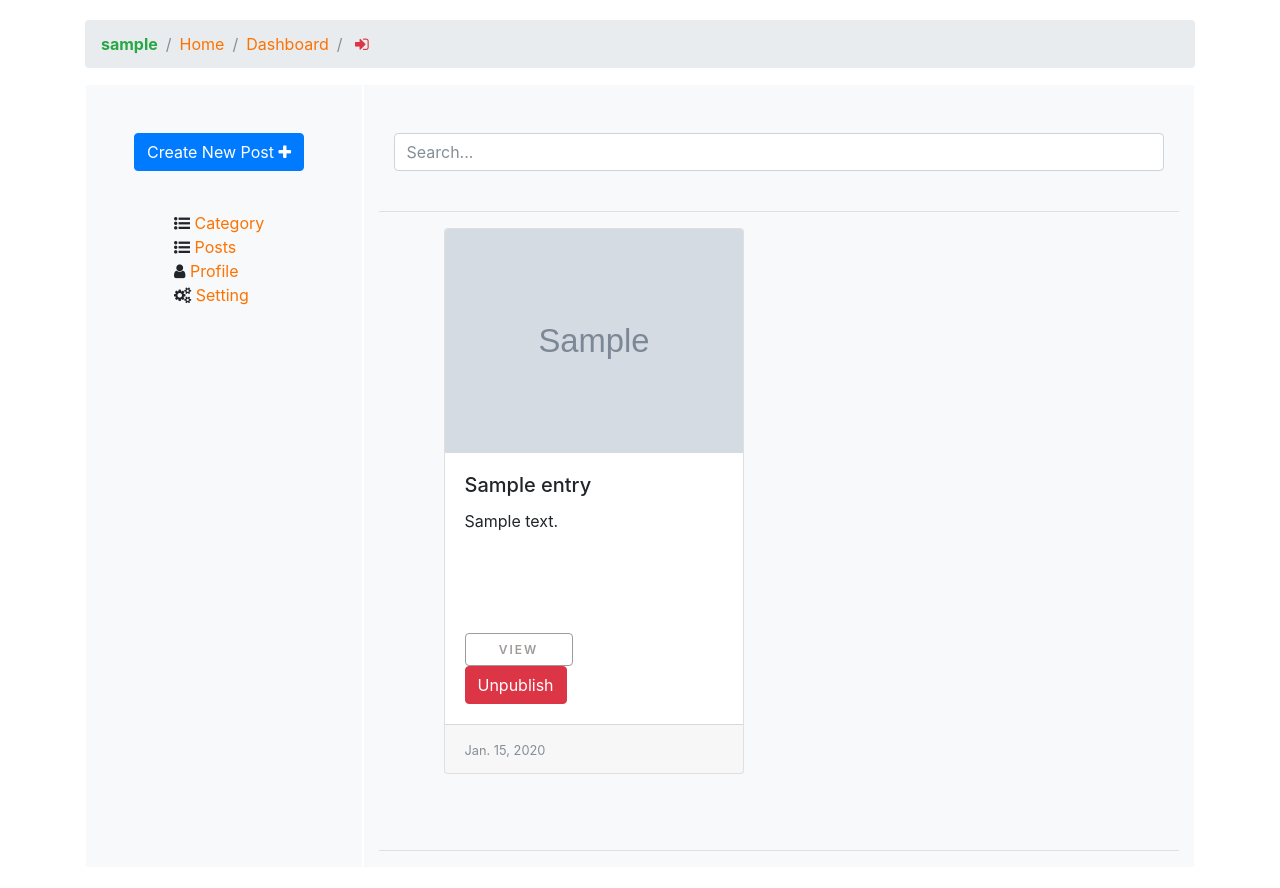
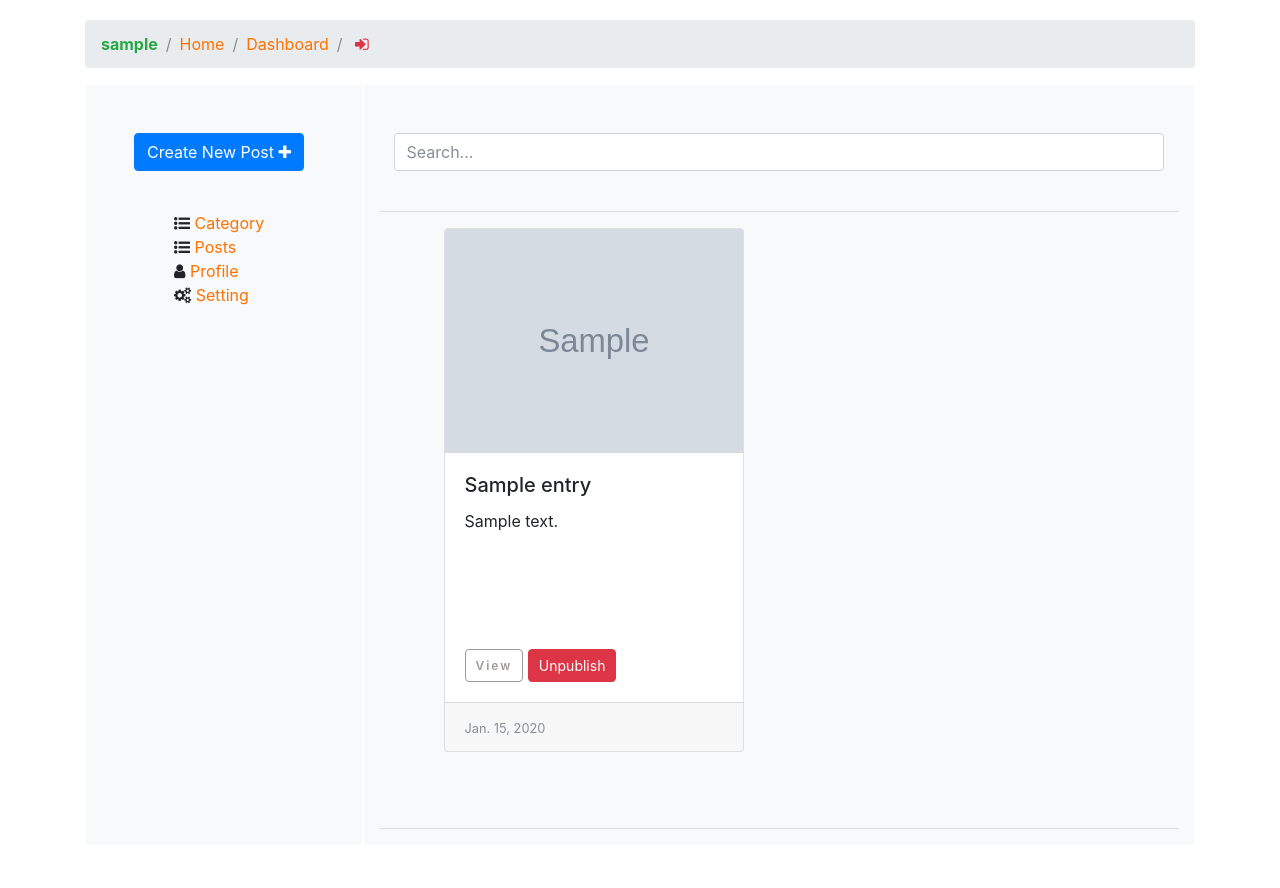
Before and after one commit to abiolarasheed/django-tinyblog, a Django app: page /dashboard/my-posts/ in a window 1280 px wide. After the commit the page ends 829 px from the top, so only its background shows below. Run offline with Django 3.2, Linux system fonts and the light colour scheme; a user stored in the database is signed in; tables that the repository leaves empty hold one stand-in row (values such as "Sample post"); grey boxes marked "Sample" are stand-in pictures; parts of the project's set-up code (start-up, migrations or seed data) failed here and were passed over; some libraries are stand-ins or nearby versions; some web fonts are replaced.

Commit message:
Updated main.css

```diff
--- a/tinyblog/assets/css/main.css
+++ b/tinyblog/assets/css/main.css
@@ -1,10 +1,28 @@
+@font-face {
+    font-family: cirStdBold;
+    src: url(../fonts/CircularStd-Bold.otf);
+}
+
+@font-face {
+    font-family: cirStdBook;
+    src: url(../fonts/CircularStd-Book.otf);
+}
+
+@font-face {
+    font-family: cirStdMedium;
+    src: url(../fonts/CircularStd-Medium.otf);
+}
+
 body {
+    font-family:cirStdBook, medium-ui-sans-serif-text-font,-apple-system,BlinkMacSystemFont,"Segoe UI",Roboto,Oxygen,Ubuntu,Cantarell,"Open Sans","Helvetica Neue",sans-serif;
   padding-top: 5rem;
 }
+
 .starter-template {
   padding: 3rem 1.5rem;
   text-align: center;
 }
+
 .post-imag {
   height:32px;
   width:32px;
@@ -80,6 +98,7 @@ body {
     margin: 0 auto 1.5em;
     padding-top: 20px;
 }
+
 
 .hentry header {
     padding: 1.5em;
@@ -194,7 +213,6 @@ a {
 }
 
 .home{
-  font-family: "Whitney A", "Whitney B", "Whitney", "Whitney", Helvetica, Arial, sans-serif;
     font-size: 20px;
     line-height: 31px;
     color: #4d4b4a;
@@ -221,6 +239,14 @@ p#back-to-top-text {
 @media (max-width: 767px){
 	.h1, h1 {
     font-size: 1.8rem;
+}
+	.article-header h1 {
+    font-size: 28px;
+    line-height: 30px;
+}
+	.home {
+    font-size: 16px;
+    line-height: 25px;
 }
 }
 @media (max-width: 414px){
@@ -250,6 +276,7 @@ p#back-to-top-text {
     border: none;
     background: #fd7200;
     z-index: 9999;
+	color: #fff;
 }
 .fade.in {
     opacity: 1;
@@ -292,18 +319,29 @@ a.btn.btn-primary {
     line-height: 31px;
     background-color: transparent;
 }
-.btn-primary:not([disabled]):not(.disabled).active, .btn-primary:not([disabled]):not(.disabled):active, .show>.btn-primary.dropdown-toggle {
-    box-shadow: none;
-    color: #fd7200 !important;
-    border-color: #fd7200 !important;
-}
 a.btn.btn-primary:hover {
     color: #fd7200 !important;
     border-color: #fd7200 !important;
 }
+.page-link:focus, .page-link:hover {
+    color: #fd7200 !important;
+}
 .container.detail_form h3.text-center {
     margin-top: 20px;
     margin-bottom: 15px;
+}
+.card-body .btn {
+    display: inline-block !important;
+    vertical-align: bottom;
+    font-size: 14px;
+    height: 33px;
+    padding: 5px 10px !important;
+    text-transform: capitalize !important;
+    width: fit-content !important;
+    line-height: 21px !important;
+}
+.btn-primary:not([disabled]):not(.disabled).active, .btn-primary:not([disabled]):not(.disabled):active, .show>.btn-primary.dropdown-toggle {
+    background-color: transparent !important;
 }
 @media (min-width: 1901px){
    #navBarSearchForm input[type=text]{width:1300px !important;}
```
